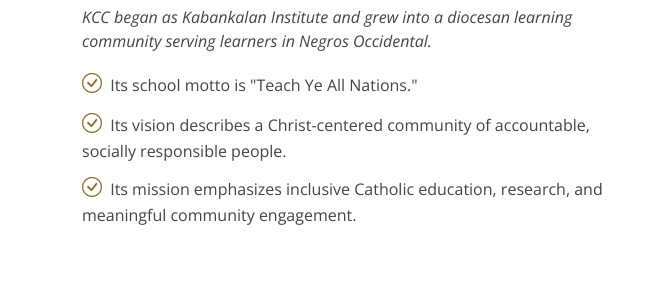
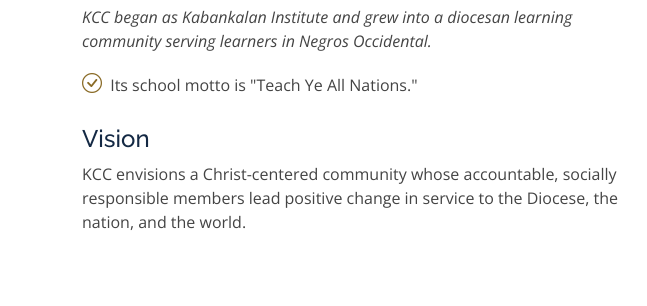
Before and after one commit to eugene5322f/Jompilla-Project-2, a plain HTML site: page about.html in a window 1280 px wide. Shown: the part 494-800 px from the top of the page, 0-647 px from the left. Drawn offline with nearby package versions, Linux system fonts and the light colour scheme.

Commit message:
Add KCC vision to About page

```diff
--- a/about.html
+++ b/about.html
@@ -103,9 +103,9 @@
             </p>
             <ul>
               <li><i class="bi bi-check-circle"></i> <span>Its school motto is "Teach Ye All Nations."</span></li>
-              <li><i class="bi bi-check-circle"></i> <span>Its vision describes a Christ-centered community of accountable, socially responsible people.</span></li>
-              <li><i class="bi bi-check-circle"></i> <span>Its mission emphasizes inclusive Catholic education, research, and meaningful community engagement.</span></li>
             </ul>
+            <h4>Vision</h4>
+            <p>KCC envisions a Christ-centered community whose accountable, socially responsible members lead positive change in service to the Diocese, the nation, and the world.</p>
           </div>
 
         </div>
```
